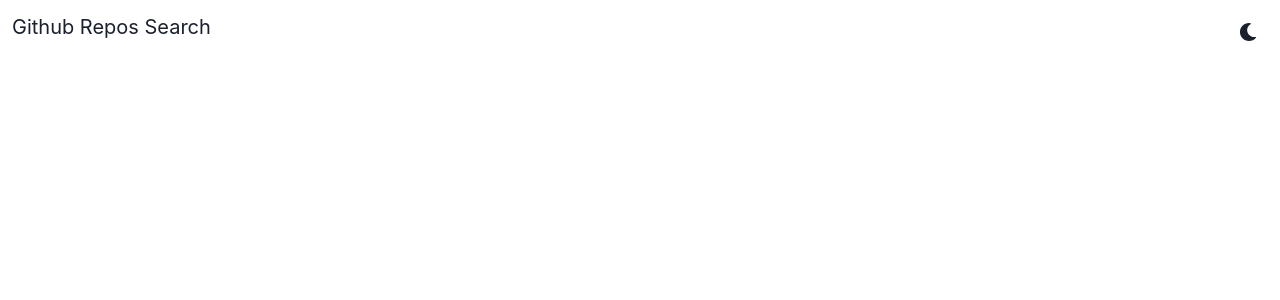
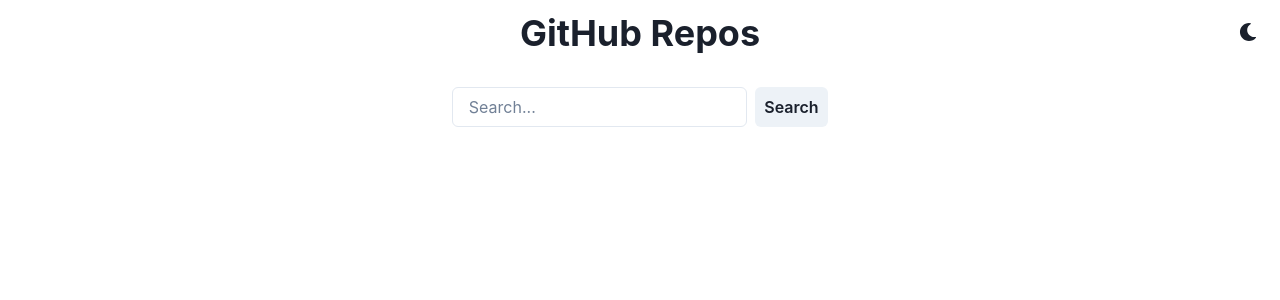
Before and after one commit to wardis/pimberly, a React (Create React App) app: page / in a window 1280 px wide. Shown: the top 300 px of the page. Built offline with nearby package versions, Linux system fonts and the light colour scheme; the HTML template or start-up script is replaced by a standard one.

Commit message:
create search form

```diff
--- a/src/App.js
+++ b/src/App.js
@@ -1,14 +1,42 @@
-import React from 'react';
-import { ChakraProvider, Box, Grid, theme, Text } from '@chakra-ui/react';
+import React, { useState } from 'react';
+import {
+  ChakraProvider,
+  Box,
+  Grid,
+  theme,
+  VStack,
+  Heading,
+  HStack,
+  Input,
+  Button,
+} from '@chakra-ui/react';
 import { ColorModeSwitcher } from './ColorModeSwitcher';
 
 function App() {
+  const [term, setTerm] = useState('');
+
+  const handleSubmit = e => {
+    e.preventDefault();
+    console.log(term);
+  };
+
   return (
     <ChakraProvider theme={theme}>
       <Box fontSize="xl">
         <Grid minH="100vh" p={3}>
           <ColorModeSwitcher justifySelf="flex-end" pos="fixed" />
-          <Text>Github Repos Search</Text>
+          <VStack spacing={8} alignItems="center">
+            <Heading>GitHub Repos</Heading>
+
+            <HStack as="form" onSubmit={handleSubmit}>
+              <Input
+                placeholder="Search..."
+                onChange={e => setTerm(e.target.value)}
+              />
+              <Button type="submit">Search</Button>
+            </HStack>
+            <p>{term}</p>
+          </VStack>
         </Grid>
       </Box>
     </ChakraProvider>
```
